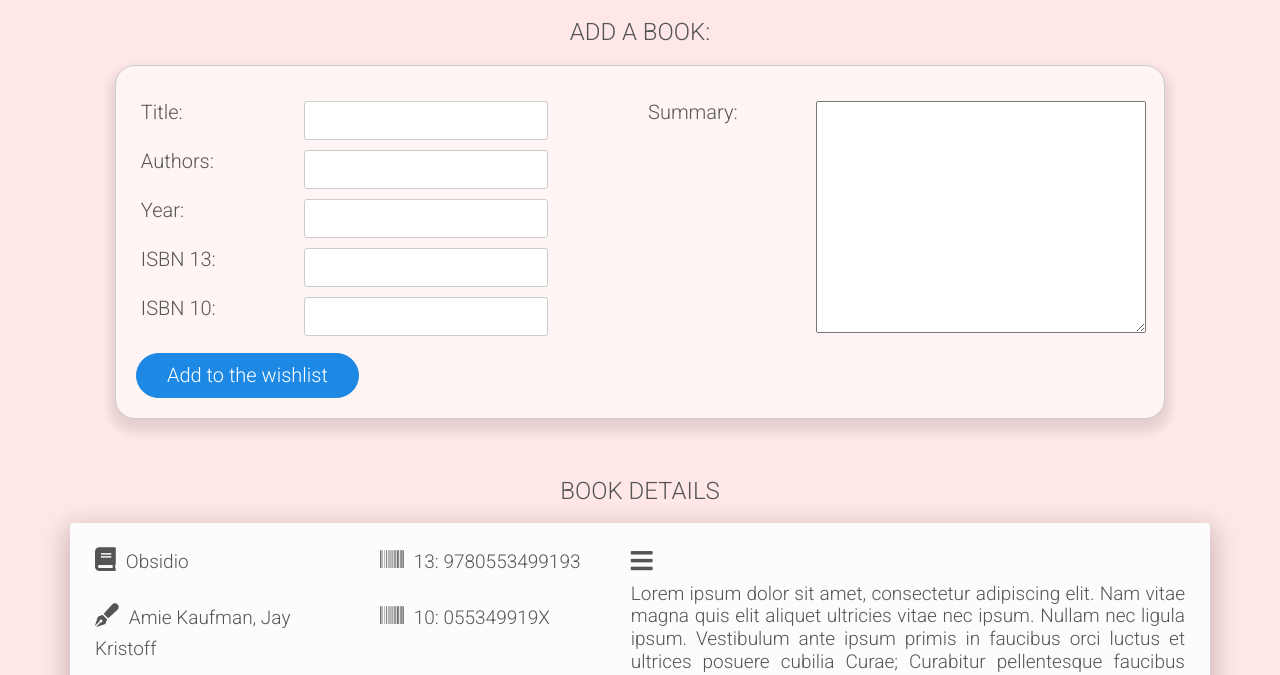
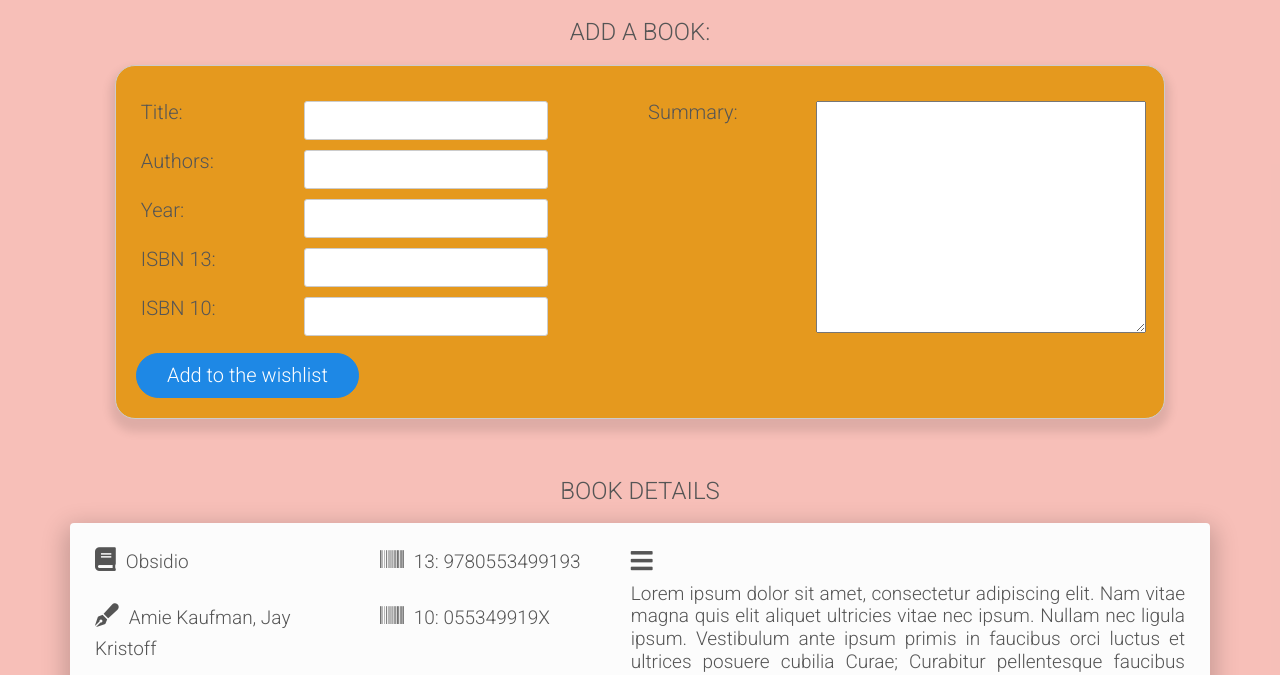
Before and after one commit to mbozja/bookshelf, a plain HTML site: page wishlist.html in a window 1280 px wide. Shown: the part 91-766 px from the top of the page. Drawn offline with Linux system fonts and the light colour scheme.

Commit message:
Changing background

```diff
--- a/resources/css/library.css
+++ b/resources/css/library.css
@@ -21,7 +21,7 @@ body {
     font-weight: 300;
     color: #555;
     text-rendering: optimizeLegibility;
-    background-color: #f0dcff;
+    background-color: #f0dcff; /* #f0dcff; */
 }
 
 
@@ -227,7 +227,7 @@ form {
   border: 1px solid #CCC;
   border-radius: 1em;
   box-shadow: 0 8px 10px 5px rgba(0,0,0,.1);
-  background-color: #f8eeff;
+  background-color: #f8eeff; /* #f8eeff; */
 }
 
 .section-add_book {
--- a/resources/css/wishlist.css
+++ b/resources/css/wishlist.css
@@ -30,7 +30,7 @@ body {
     font-weight: 300;
     color: #555;
     text-rendering: optimizeLegibility;
-    background-color: #ffe7e7;
+    background-color: #e5351e2c; /* #e5351e; #ffe7e7; */
 }
 
 
@@ -237,7 +237,7 @@ form {
   border: 1px solid #CCC;
   border-radius: 1em;
   box-shadow: 0 8px 10px 5px rgba(0,0,0,.1);
-  background-color: #fff5f5;
+  background-color: #e5991e; /* #e5991e; #fff5f5 */
 }
 
 .section-add_book {
```
